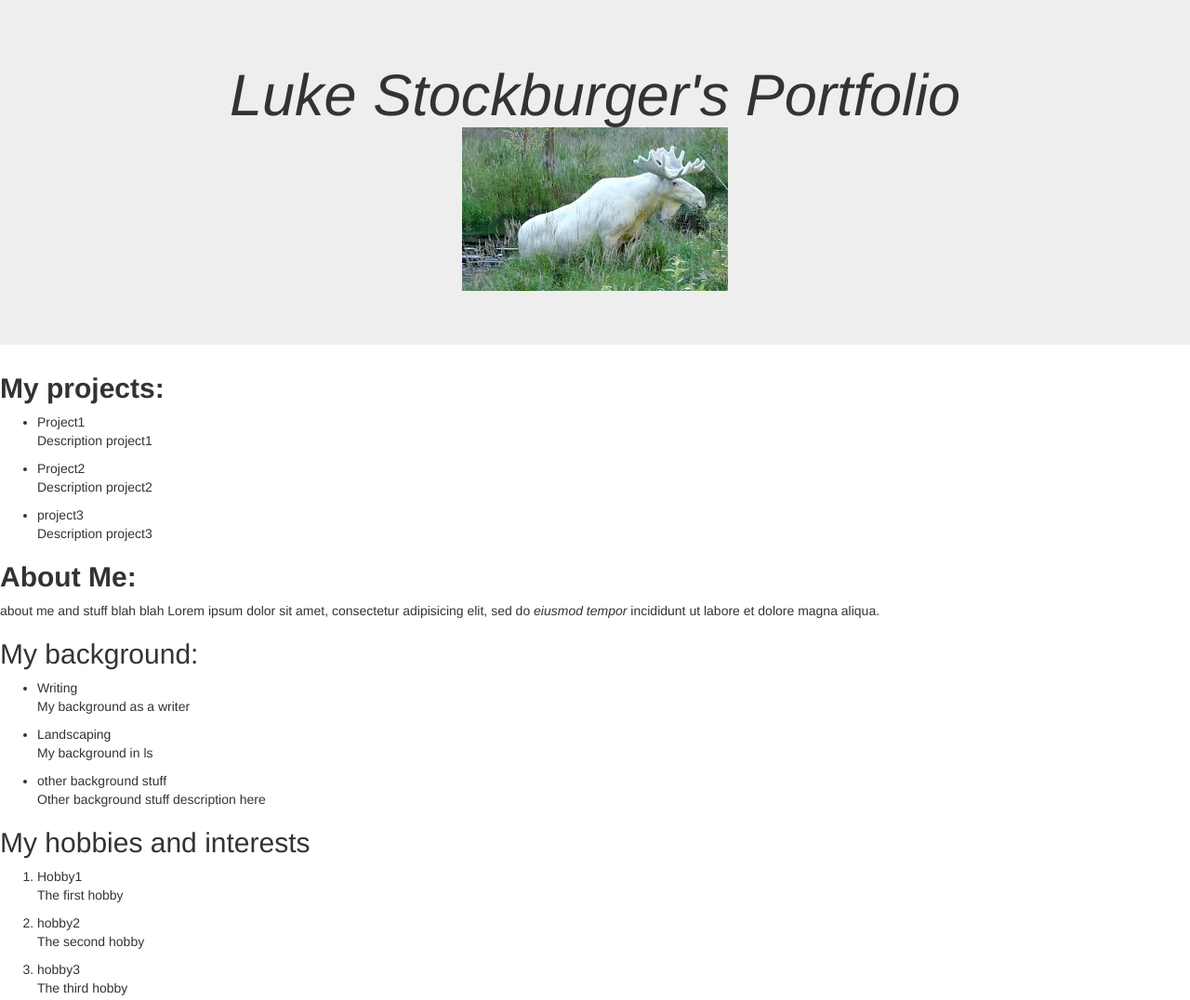
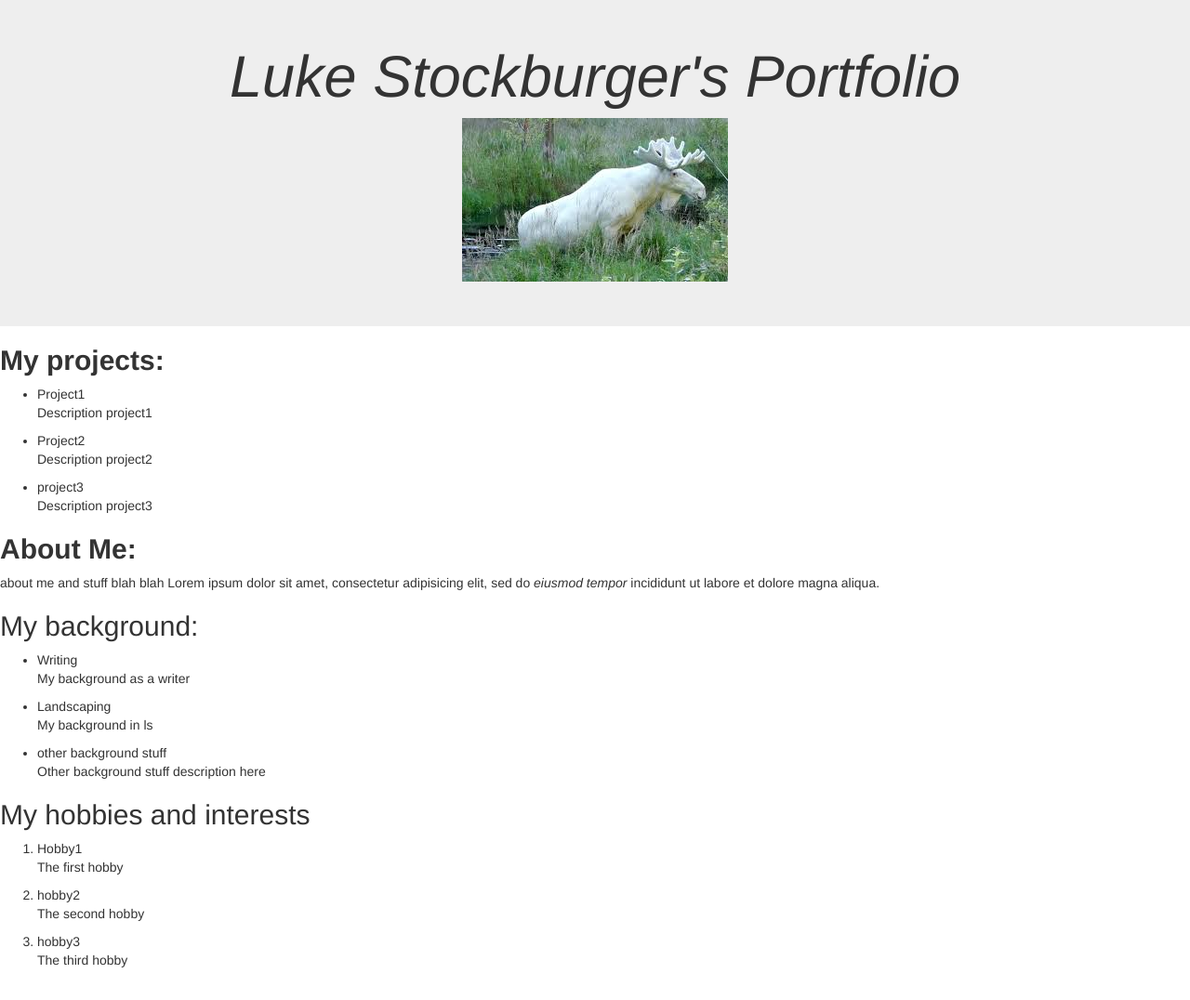
Before and after one commit to lstockburg/portfolio, a plain HTML site: page index.html in a window 1280 px wide. Shown: the whole page at 93% size. After the commit the page ends 1053 px from the top, so only its background shows below. Drawn offline with Linux system fonts and the light colour scheme.

Commit message:
fix tags, add css

```diff
--- a/css/styles.css
+++ b/css/styles.css
@@ -2,6 +2,16 @@ h1 {
   text-align: center;
   align-items: center;
 }
+
+.jumbotron {
+  margin-bottom: 0px;
+}
+
 .portfolio-title {
   font-style: italic;
+  margin: 0px;
 }
+
+.whitemoose {
+  padding-top: 10px;
+}
--- a/index.html
+++ b/index.html
@@ -9,9 +9,10 @@
   <body>
     <div class="jumbotron">
       <h1 class=portfolio-title>Luke Stockburger's Portfolio<br>
-      <img class="img whitemoose" src="img/whitemoose.jpeg" alt="A picture of an albino moose">
+      <img class="whitemoose" src="img/whitemoose.jpeg" alt="A picture of an albino moose">
       </h1>
     </div>
+    <div class="subjects">
       <h2 class="my-projects"><strong>My projects:</strong></h2>
         <ul>
           <li>Project1</li>
@@ -41,6 +42,7 @@
           <p>The second hobby</p>
         <li class="hobby3">hobby3</li>
           <p>The third hobby</p>
-    </ol>
+      </ol
+    </div>
   </body>
 </html>
```
Lines whose indentation alone changed are shown as unchanged.
